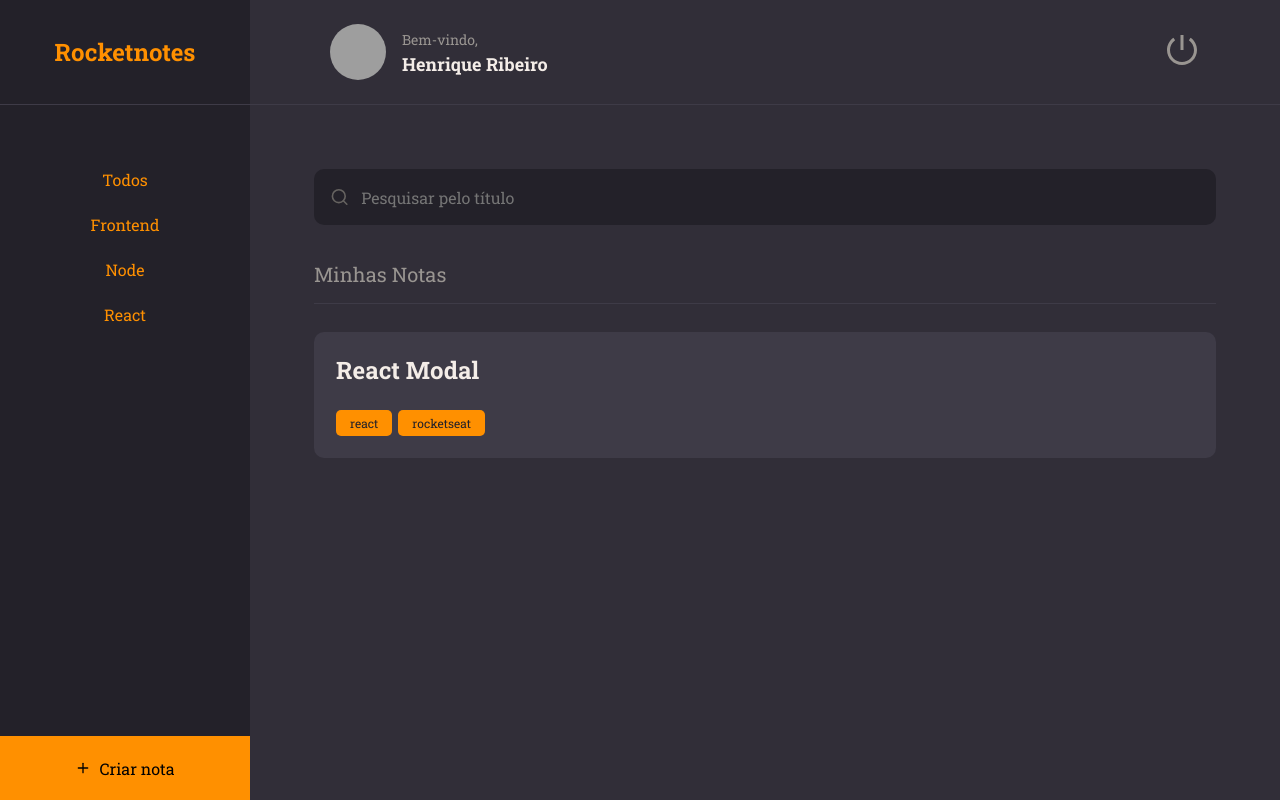
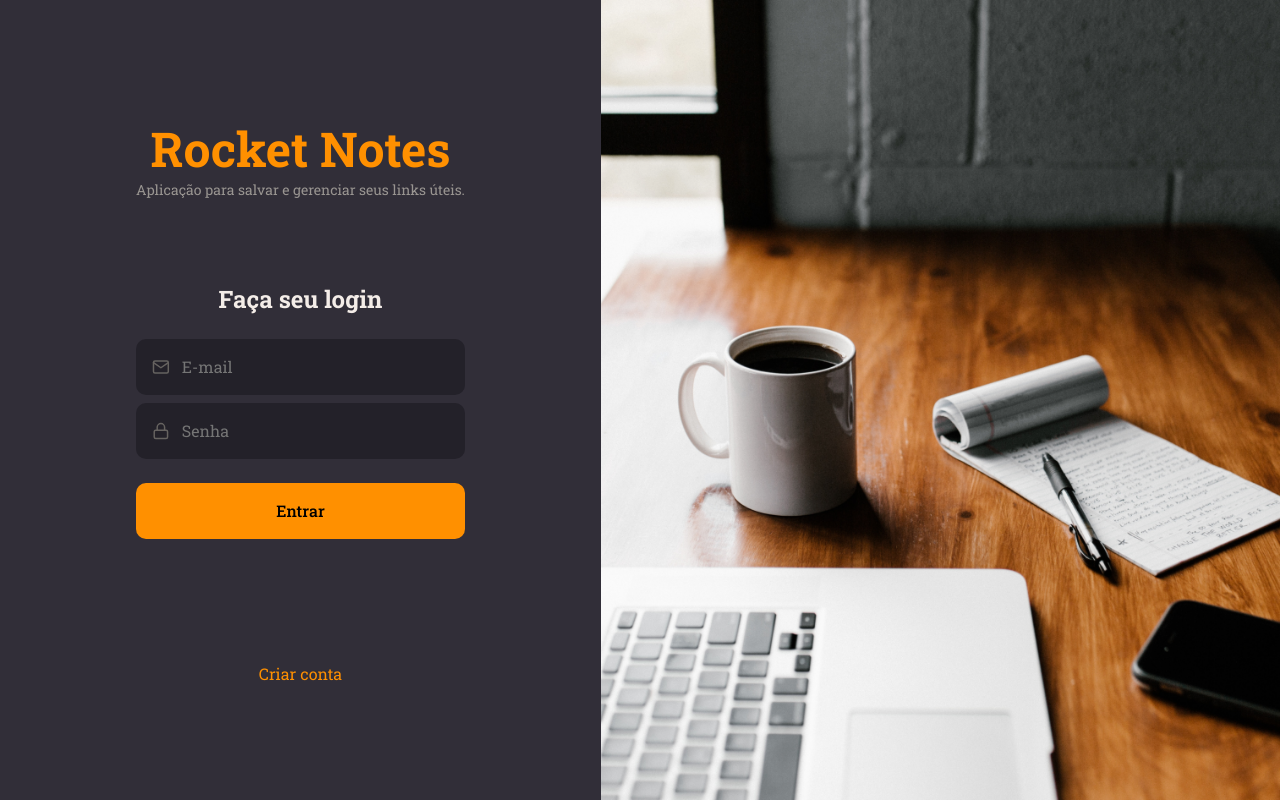
Before and after one commit to Hribeir6/rocketnotes, a React (Vite) app: page / in a window 1280 px wide. Built offline with nearby package versions, Linux system fonts and the light colour scheme; grey boxes are pictures that could not be loaded.

Commit message:
add SingnIn page finished

```diff
--- a/src/main.jsx
+++ b/src/main.jsx
@@ -4,13 +4,13 @@
 import GlobalStyle from './styles/global';
 import theme from './styles/theme';
 
-import { Home } from './pages/Home';
+import { Signin } from './pages/Signin';
 
 ReactDOM.createRoot(document.getElementById('root')).render(
   <React.StrictMode >
   <ThemeProvider theme={theme}>
     <GlobalStyle />
-      <Home />
+      <Signin />
    </ThemeProvider>
   </React.StrictMode>,
 )
--- /dev/null
+++ b/src/pages/Signin/index.jsx
@@ -0,0 +1,36 @@
+import { FiMail, FiLock} from "react-icons/fi"
+
+import { Input } from "../../components/input";
+import { Button } from "../../components/Button";
+import { Container, Form, Background } from "./style";
+
+export function Signin() {
+  return(
+    <Container>
+      <Form>
+        <h1>Rocket Notes</h1>
+        <p>Aplicação para salvar e gerenciar seus links úteis.</p>
+
+        <h2>Faça seu login</h2>
+        <Input
+          placeholder="E-mail"
+          type="text"
+          icon={FiMail}
+        />
+
+        <Input
+          placeholder="Senha"
+          type="password"
+          icon={FiLock}
+        />
+
+        <Button title="Entrar"/>
+
+        <a href="#">
+          Criar conta
+        </a>
+      </Form>
+      <Background />
+    </Container>
+  );
+}
--- /dev/null
+++ b/src/pages/Signin/style.js
@@ -0,0 +1,48 @@
+import styled from "styled-components";
+import backgroundImg from '../../assets/background.png'
+
+export const Container = styled.div`
+  height: 100vh;
+
+  display: flex;
+  align-items: stretch;
+`;
+
+export const Form = styled.form`
+  padding: 0 136px;
+
+  display: flex;
+  flex-direction: column;
+  justify-content: center;
+  align-items: center;
+
+  text-align: center;
+
+  > h1 {
+    font-size: 48px;
+    color: ${({ theme }) => theme.COLORS.ORANGE};
+  }
+
+  > h2 {
+    font-size: 24px;
+    margin-top: 84px;
+    margin-bottom: 24px;
+  }
+
+  > p {
+    font-size: 14px;
+    color: ${({ theme }) => theme.COLORS.GRAY_100};
+  }
+
+  > a {
+    margin-top: 124px;
+    color: ${({ theme }) => theme.COLORS.ORANGE};
+
+  }
+`;
+
+export const Background = styled.div`
+  flex: 1;
+  background: url(${backgroundImg}) no-repeat center center;
+  background-size: cover;
+`;
```
Also changed, not shown: src/assets/background.png (added).
